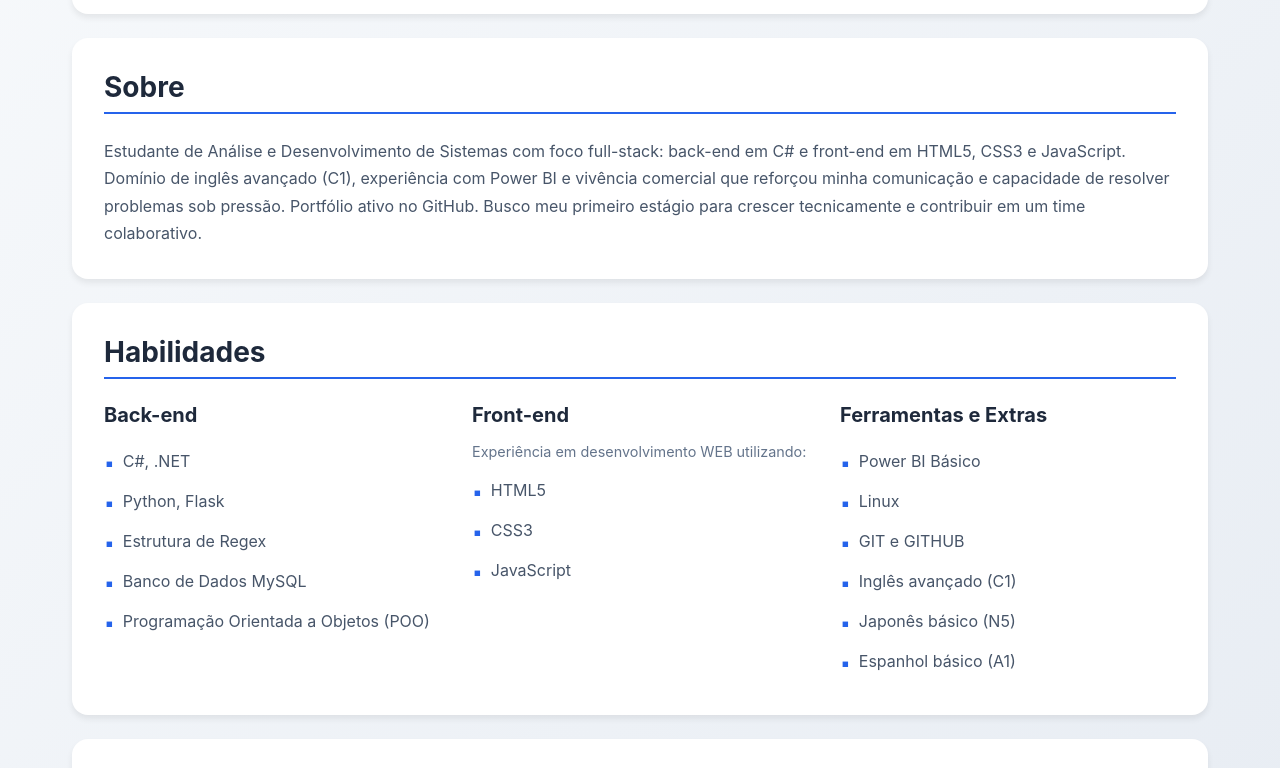
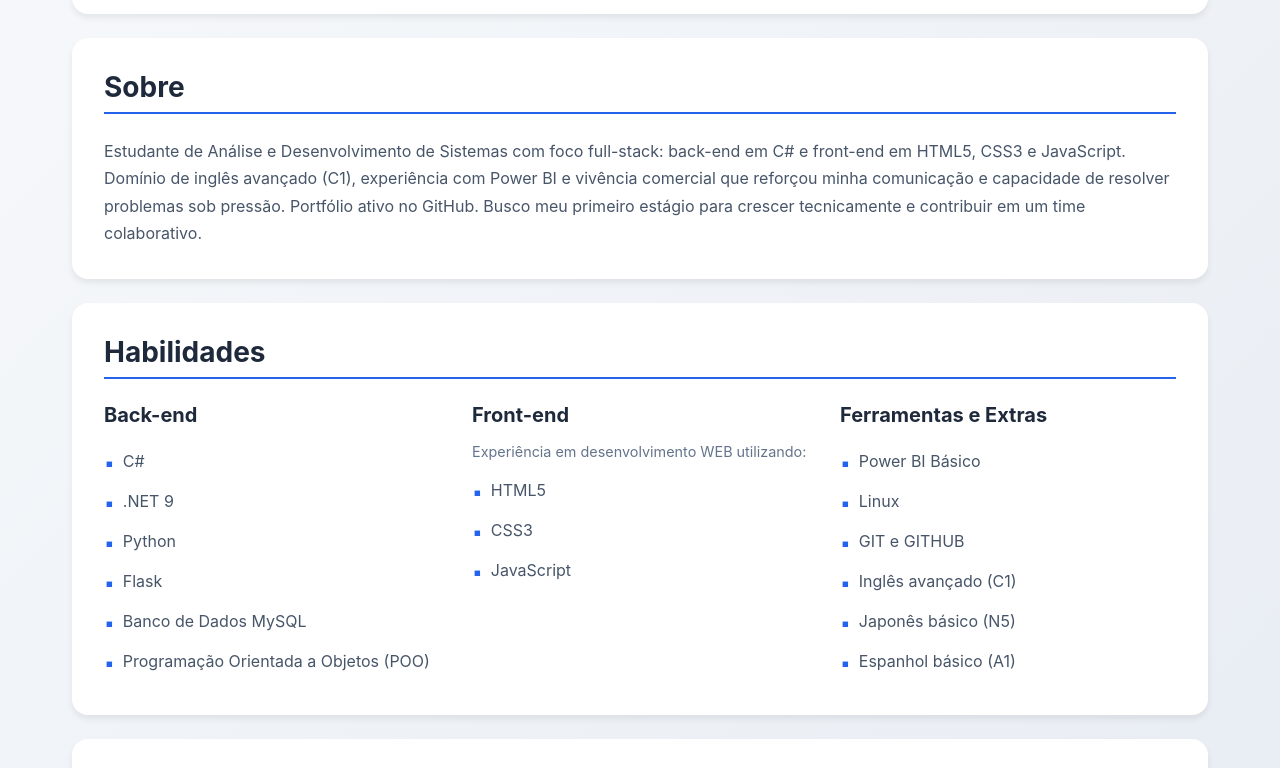
Before and after one commit to Varmundt/curriculum-vitae, a plain HTML site: page index.html in a window 1280 px wide. Shown: the part 397-1165 px from the top of the page. Drawn offline with Linux system fonts and the light colour scheme.

Commit message:
skills reorder

```diff
--- a/index.html
+++ b/index.html
@@ -88,9 +88,10 @@
                 <div class="skill-category">
                     <h4>Back-end</h4>
                     <ul class="skill-list">
-                        <li>C#, .NET</li>
-                        <li>Python, Flask</li>
-                        <li id="skill-regex">Estrutura de Regex</li>
+                        <li>C#</li>
+                        <li>.NET 9</li>
+                        <li>Python</li>
+                        <li>Flask</li>
                         <li id="skill-db">Banco de Dados MySQL</li>
                         <li id="skill-oop">Programação Orientada a Objetos (POO)</li>
                     </ul>
```
